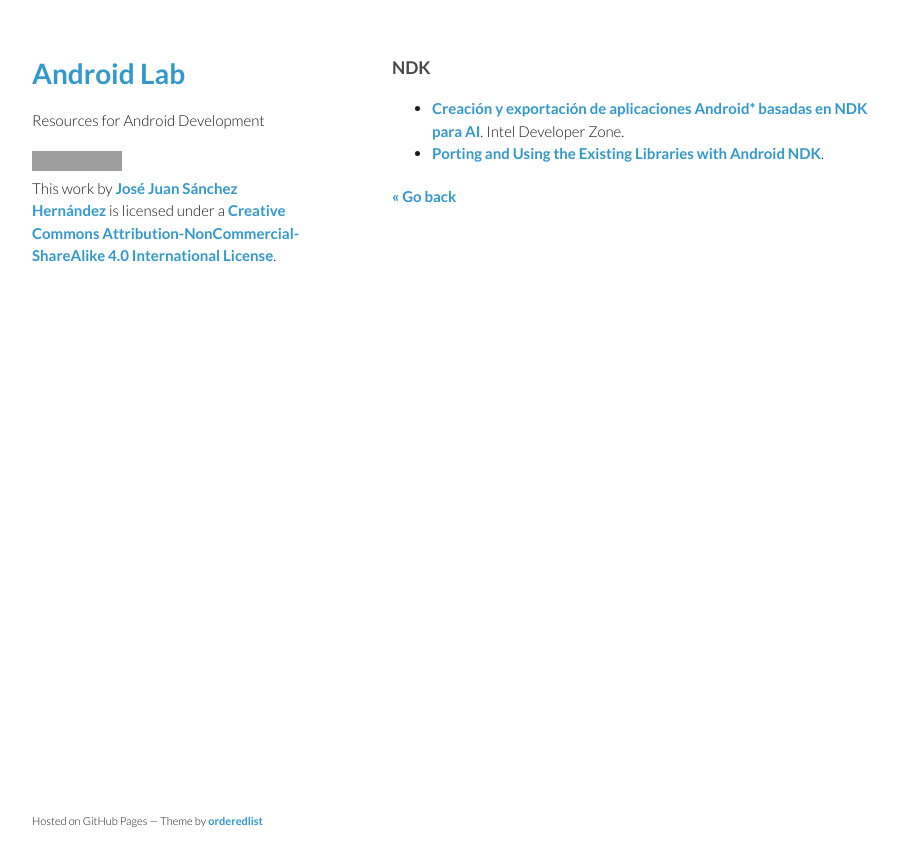
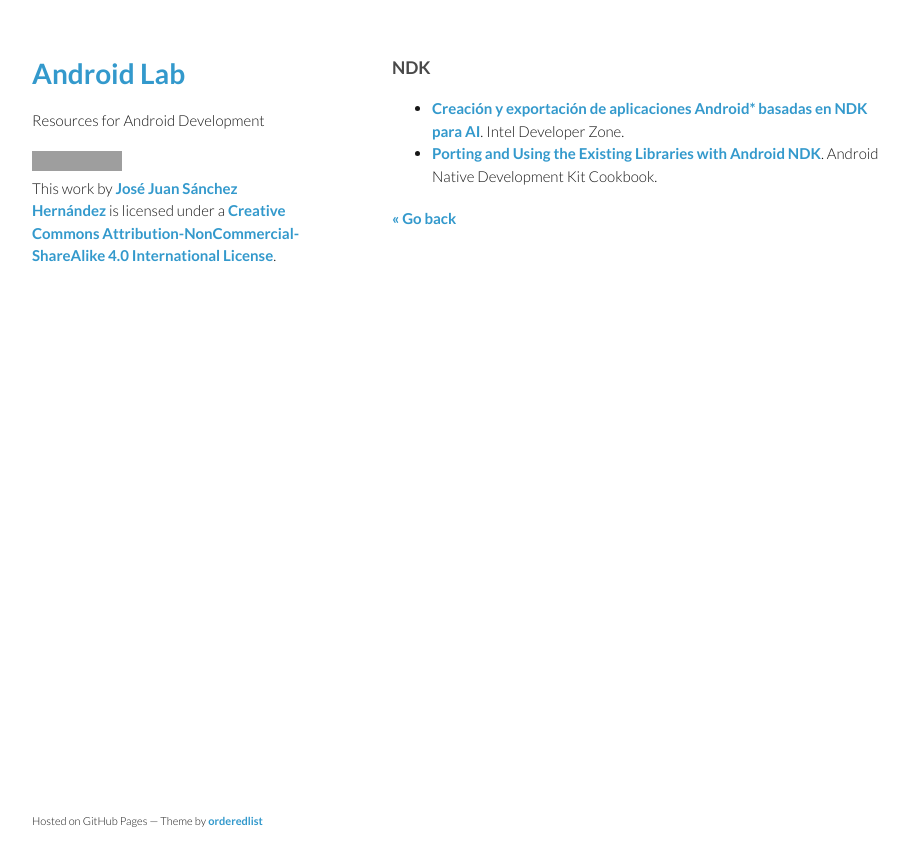
Before and after one commit to josejuansanchez/josejuansanchez.github.io, a Jekyll site: the page built from androidlab/ndk.md, in a window 1280 px wide. Shown: the top 866 px of the page, without its empty margins (178-1087 px from the left). Built offline with Jekyll 4.4.1, drawn with Linux system fonts in a browser that asks for light colours; grey boxes are pictures that could not be loaded.

Commit message:
Update ndk.md

```diff
--- a/androidlab/ndk.md
+++ b/androidlab/ndk.md
@@ -6,6 +6,6 @@
 ### NDK
 
 * [Creación y exportación de aplicaciones Android* basadas en NDK para AI](http://software.intel.com/es-es/android/articles/creating-and-porting-ndk-based-android-apps-for-ia). Intel Developer Zone.
-* [Porting and Using the Existing Libraries with Android NDK](http://www.packtpub.com/sites/default/files/9781849691505_Chapter_08.pdf).
+* [Porting and Using the Existing Libraries with Android NDK](http://www.packtpub.com/sites/default/files/9781849691505_Chapter_08.pdf). Android Native Development Kit Cookbook.
 
 [&laquo; Go back](./)
```
